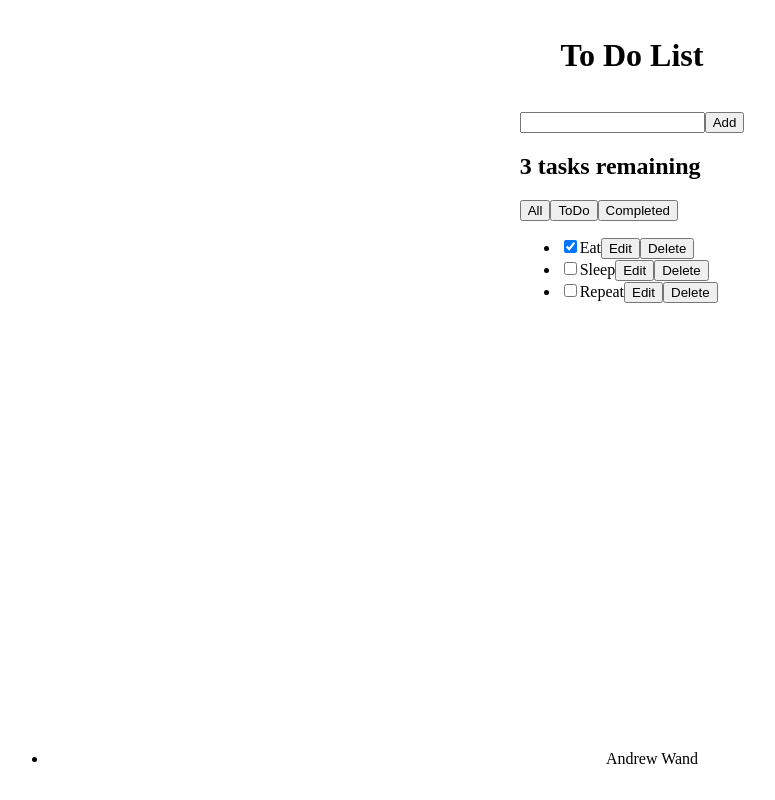
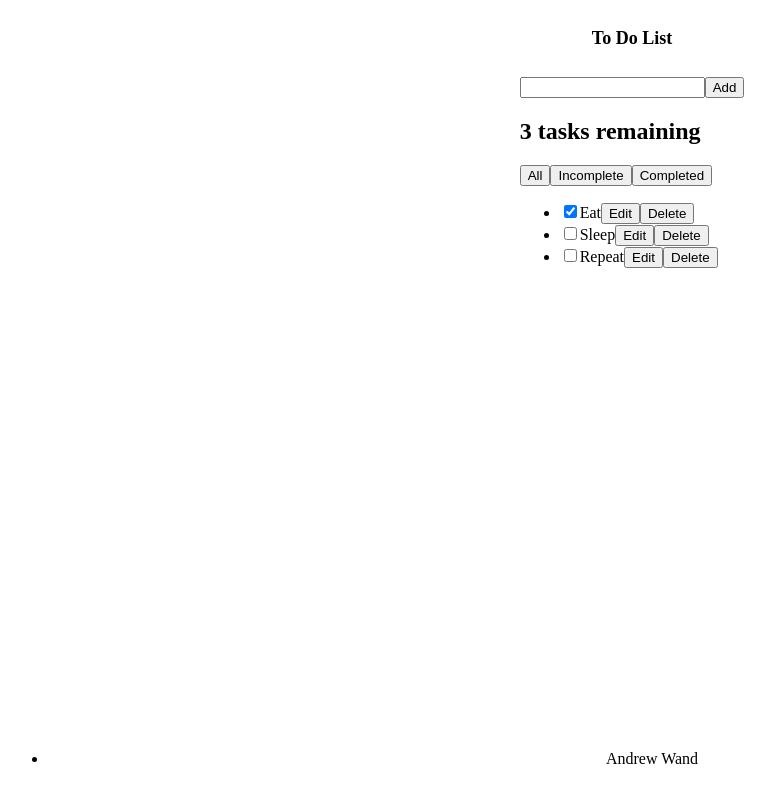
Before and after one commit to Andrew-Wand/todolist-react, a React (Create React App) app: page / in a window 1280 px wide. Shown: the whole page, without its empty margins (8-783 px from the left). Built offline with nearby package versions, Linux system fonts and the light colour scheme.

Commit message:
started some css for header

```diff
--- a/src/App.js
+++ b/src/App.js
@@ -9,7 +9,7 @@ import { nanoid } from 'nanoid'
 
 const FILTER_MAP = {
   All: () => true,
-  ToDo: (task) => !task.completed,
+  Incomplete: (task) => !task.completed,
   Completed: (task) => task.completed
 };
 
--- a/src/index.css
+++ b/src/index.css
@@ -16,6 +16,10 @@ body {
   padding: 1em;
 }
 
+.header-text {
+  font-size: 18px;
+}
+
 
 /* Main */
 
```
